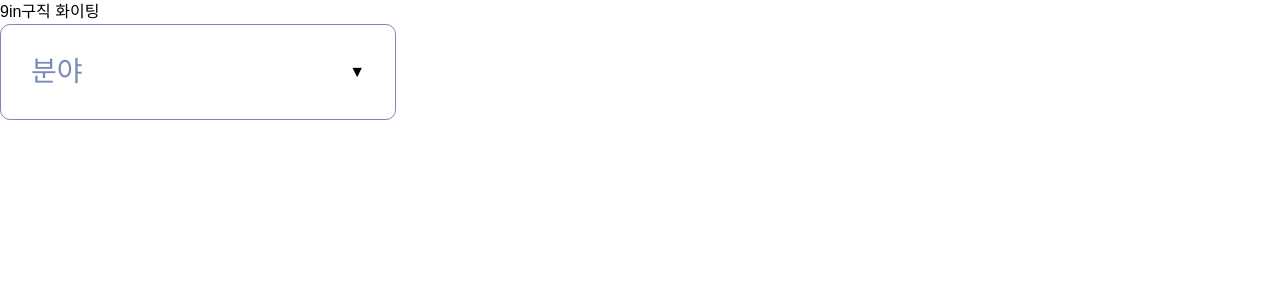
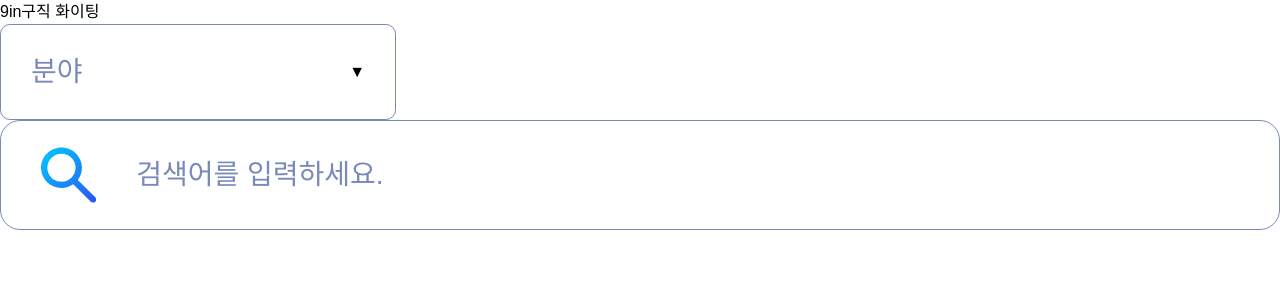
Before and after one commit to FRONTENDBOOTCAMP-14th/Final-project-team9, a Next.js app: page / in a window 1280 px wide. Shown: the top 300 px of the page. Built offline with nearby package versions, Linux system fonts and the light colour scheme; a web font is replaced by a local one.

Commit message:
feat : 검색바 컴포넌트 구현

```diff
--- a/src/app/page.tsx
+++ b/src/app/page.tsx
@@ -1,13 +1,15 @@
-import Dropdown from "@/components/common/input/Dropdown";
+import Dropdown from '@/components/common/input/Dropdown'
+import SearchBar from '@/components/common/search-bar/SearchBar'
 
 export default function Home() {
   return (
     <main>
       <div>9in구직 화이팅</div>
       <Dropdown
-        options={["앱 개발", "웹 개발", "백엔드", "디자인", "기획"]}
+        options={['앱 개발', '웹 개발', '백엔드', '디자인', '기획']}
         placeholder="분야"
       />
+      <SearchBar />
     </main>
-  );
+  )
 }
--- /dev/null
+++ b/src/components/common/search-bar/SearchBar.tsx
@@ -0,0 +1,44 @@
+'use client'
+
+export default function SearchBar() {
+  return (
+    <div className="flex items-center max-w-[1420px] h-[110px] px-10 py-[25px] bg-white rounded-[20px] border border-gray">
+      <label htmlFor="search" className="sr-only">
+        검색어 입력
+      </label>
+
+      <svg
+        width="60"
+        height="60"
+        viewBox="0 0 60 60"
+        className="mr-10"
+        aria-hidden="true"
+      >
+        <path
+          d="M58.995 54.1719L39.9756 35.3055C42.9818 31.3538 44.68 26.3777 44.4321 21.0055C43.9135 10.079 35.2345 1.06466 24.2608 0.0903808C10.7077 -1.11153 -0.647049 9.8377 0.0276236 23.1817C0.619684 34.8775 10.57 44.1741 22.379 44.0922C27.0834 44.0603 31.4435 42.5671 35.028 40.054L54.13 59.0023C55.4747 60.3362 57.6548 60.3362 58.9996 59.0023C60.3443 57.6684 60.3443 55.5058 58.9996 54.1719H58.995ZM6.97171 23.7007C5.93904 14.0125 14.1269 5.89052 23.889 6.91487C31.0029 7.66152 36.7216 13.3342 37.4743 20.3909C38.5115 30.0744 30.3191 38.201 20.557 37.1721C13.4431 36.4255 7.7244 30.7528 6.97171 23.6961V23.7007Z"
+          fill="url(#paint0_linear_239_215)"
+        />
+        <defs>
+          <linearGradient
+            id="paint0_linear_239_215"
+            x1="2.05623"
+            y1="2.02528"
+            x2="62.9193"
+            y2="63.3818"
+            gradientUnits="userSpaceOnUse"
+          >
+            <stop stopColor="#00C7FF" />
+            <stop offset="1" stopColor="#2E4FF1" />
+          </linearGradient>
+        </defs>
+      </svg>
+
+      <input
+        id="search"
+        type="text"
+        placeholder="검색어를 입력하세요."
+        className="w-full h-full text-7 placeholder-gray placeholder:text-7"
+      />
+    </div>
+  )
+}
```
